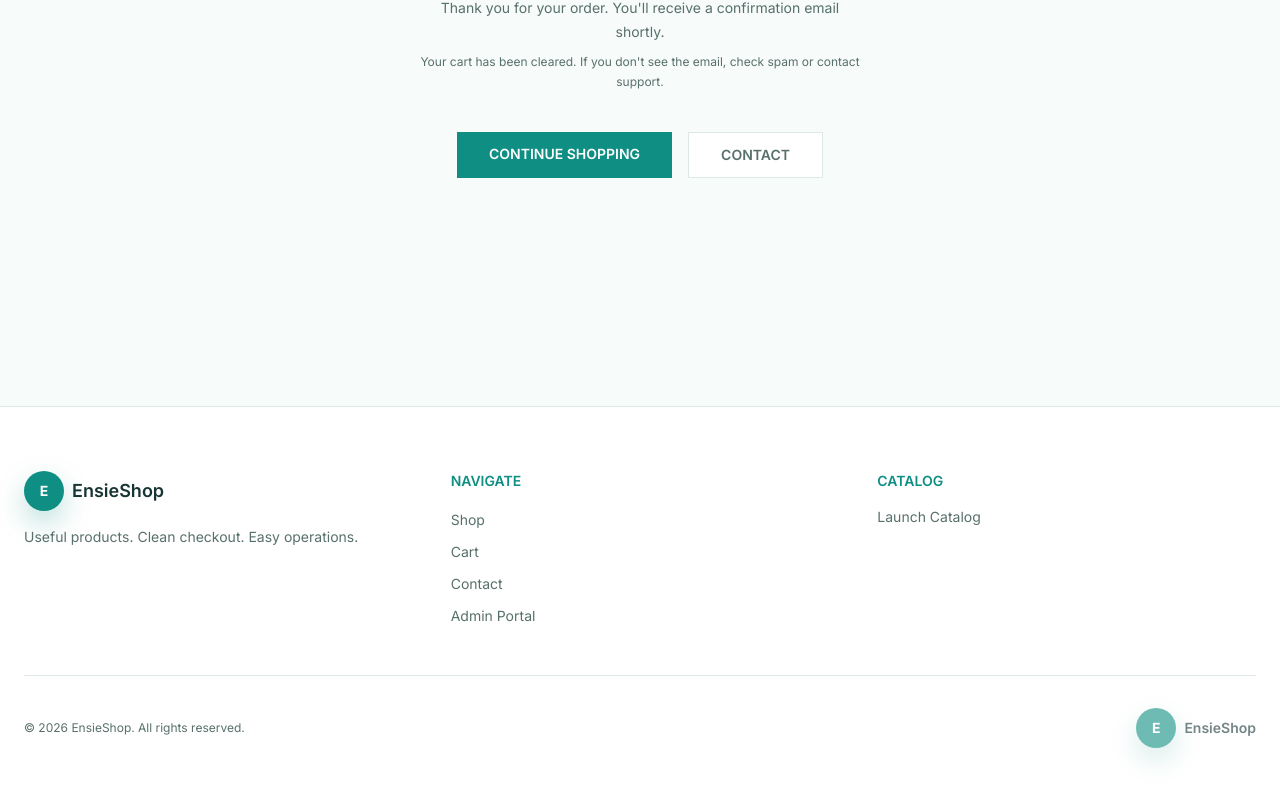
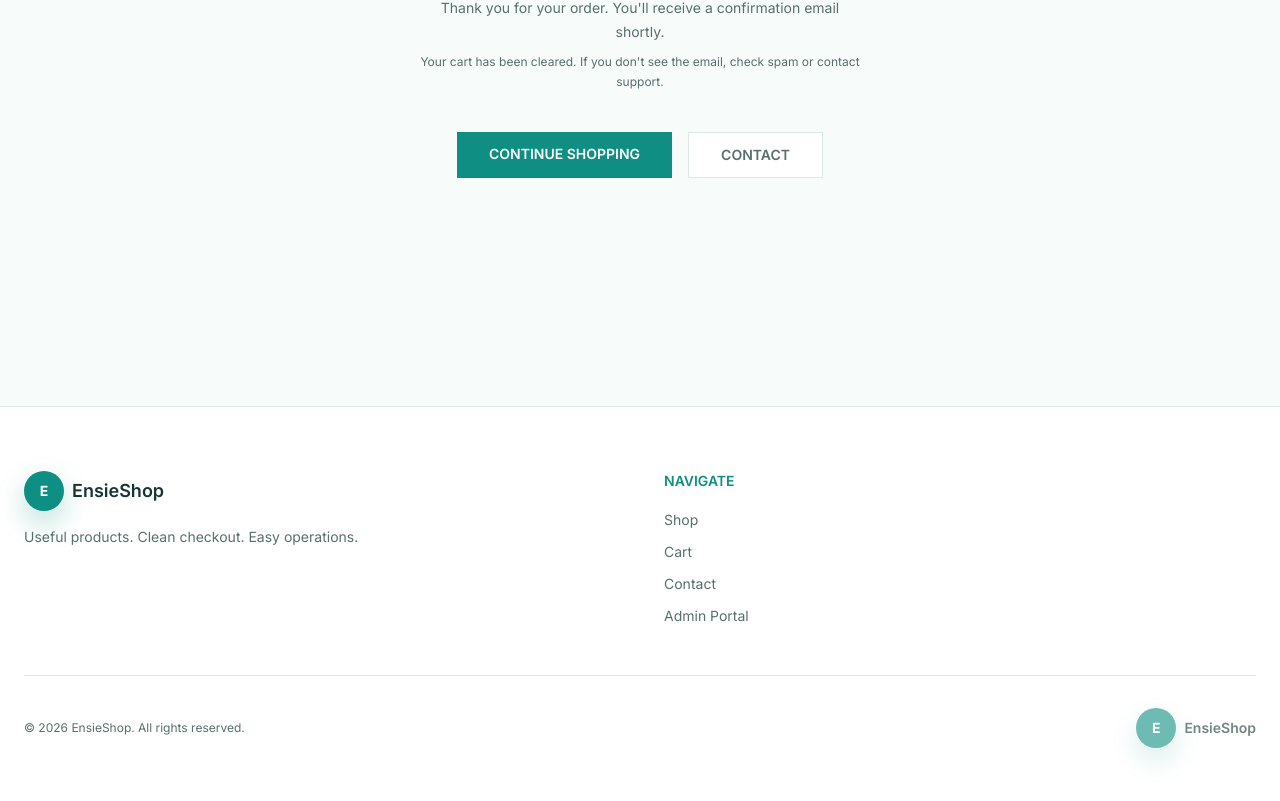
Before and after one commit to jcelest/ensieshop, a Next.js app: page /order/success in a window 1280 px wide. Shown: the part 401-1202 px from the top of the page. Built offline with nearby package versions, Linux system fonts and the light colour scheme.

Commit message:
Remove footer catalog section

```diff
--- a/src/components/Footer.tsx
+++ b/src/components/Footer.tsx
@@ -1,16 +1,14 @@
 import Link from "next/link";
 import BrandLogo from "@/components/BrandLogo";
-import { getCurrentTheme } from "@/lib/theme";
 
 export default function Footer() {
-  const theme = getCurrentTheme();
   const year = new Date().getFullYear();
 
   return (
     <footer className="relative overflow-hidden border-t border-[#dce9e5] bg-white">
       <div>
         <div className="mx-auto max-w-7xl px-4 py-12 sm:px-6 sm:py-16">
-          <div className="grid gap-12 md:grid-cols-3">
+          <div className="grid gap-12 md:grid-cols-2">
             <div className="flex flex-col items-center md:items-start">
               <BrandLogo className="mb-4 text-lg" />
               <p className="text-sm text-[var(--color-de-muted)]">Useful products. Clean checkout. Easy operations.</p>
@@ -44,12 +42,6 @@ export default function Footer() {
               </ul>
             </div>
 
-            <div className="text-center md:text-left">
-              <h3 className="mb-4 text-sm font-semibold text-[var(--color-de-primary)]">
-                CATALOG
-              </h3>
-              <p className="text-sm text-[var(--color-de-muted)]">{theme.name}</p>
-            </div>
           </div>
 
           <div className="mt-12 flex flex-col items-center justify-between gap-4 border-t border-[#dce9e5] pt-8 md:flex-row">
```
